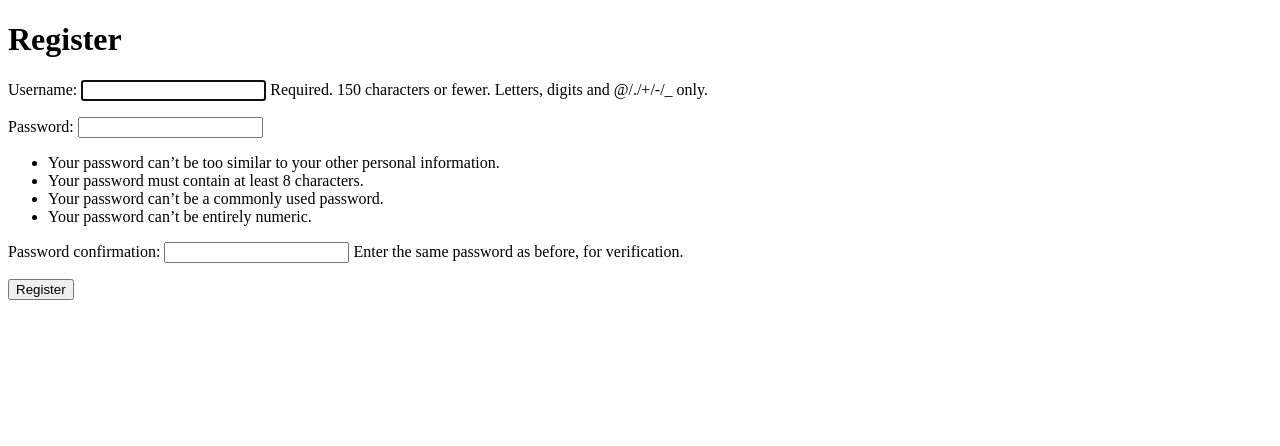
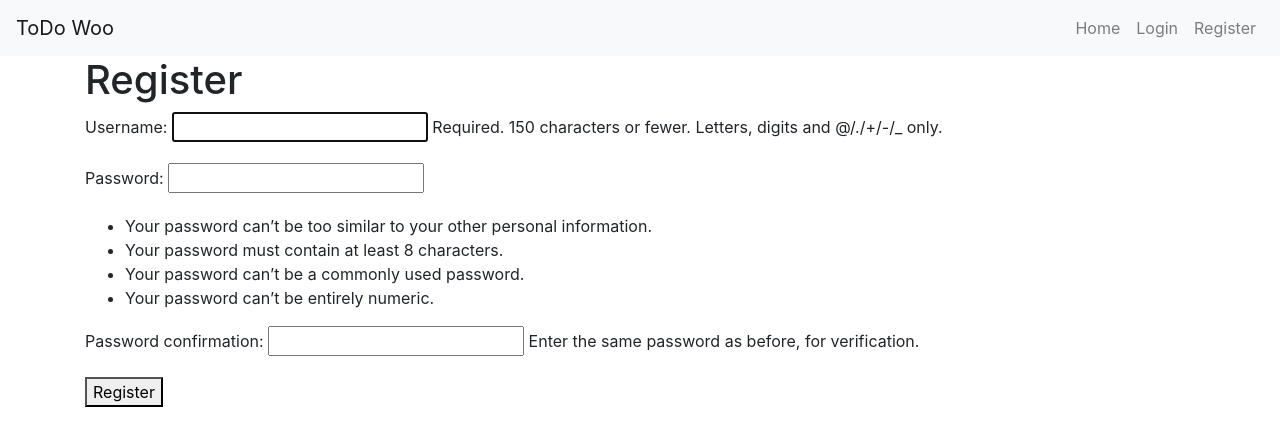
Before and after one commit to hebs87/django_todo, a Django app: page /register/ in a window 1280 px wide. Shown: the top 446 px of the page. Run offline with Django 3.2, Linux system fonts and the light colour scheme; some libraries are stand-ins or nearby versions.

Commit message:
Added navbar to base.html and customised nav links depending on whether user is logged in or out

```diff
--- a/templates/base.html
+++ b/templates/base.html
@@ -5,9 +5,64 @@
     <meta name="viewport" content="width=device-width, initial-scale=1.0">
     <meta http-equiv="X-UA-Compatible" content="ie=edge">
     <title>ToDo</title>
+    <!-- Bootstrap CSS CDN -->
+    <link rel="stylesheet" href="https://stackpath.bootstrapcdn.com/bootstrap/4.4.1/css/bootstrap.min.css"
+          integrity="sha384-Vkoo8x4CGsO3+Hhxv8T/Q5PaXtkKtu6ug5TOeNV6gBiFeWPGFN9MuhOf23Q9Ifjh" crossorigin="anonymous">
 </head>
 <body>
-    {% block content %}
-    {% endblock %}
+
+    <header>
+        <nav class="navbar navbar-expand-lg navbar-light bg-light">
+            <a class="navbar-brand" href="#">ToDo Woo</a>
+            <button class="navbar-toggler" type="button" data-toggle="collapse" data-target="#navbarSupportedContent"
+                    aria-controls="navbarSupportedContent" aria-expanded="false" aria-label="Toggle navigation">
+                <span class="navbar-toggler-icon"></span>
+            </button>
+
+            <div class="collapse navbar-collapse" id="navbarSupportedContent">
+                <ul class="navbar-nav ml-auto">
+                    <li class="nav-item">
+                        <a class="nav-link" href="#">Home</a>
+                    </li>
+                    <!-- Options if user is logged in -->
+                    {% if user.is_authenticated %}
+                        <li class="nav-item">
+                            <a class="nav-link" href="#">Logout</a>
+                        </li>
+                    <!-- Options if user is not logged in -->
+                    {% else %}
+                        <li class="nav-item">
+                            <a class="nav-link" href="#">Login</a>
+                        </li>
+                        <li class="nav-item">
+                            <a class="nav-link" href="#">Register</a>
+                        </li>
+                    {% endif %}
+                </ul>
+            </div>
+        </nav>
+    </header>
+
+    <main class="container">
+        <!-- Display username if user is logged in -->
+        {% if user.is_authenticated %}
+            <h5>Logged in as {{ user.username }}</h5>
+        {% endif %}
+
+        {% block content %}
+        {% endblock %}
+    </main>
+
+    <!-- Bootstrap jQuery script tags -->
+    <script src="https://code.jquery.com/jquery-3.4.1.slim.min.js"
+            integrity="sha384-J6qa4849blE2+poT4WnyKhv5vZF5SrPo0iEjwBvKU7imGFAV0wwj1yYfoRSJoZ+n"
+            crossorigin="anonymous"></script>
+    <script src="https://cdn.jsdelivr.net/npm/popper.js@1.16.0/dist/umd/popper.min.js"
+            integrity="sha384-Q6E9RHvbIyZFJoft+2mJbHaEWldlvI9IOYy5n3zV9zzTtmI3UksdQRVvoxMfooAo"
+            crossorigin="anonymous"></script>
+    <script src="https://stackpath.bootstrapcdn.com/bootstrap/4.4.1/js/bootstrap.min.js"
+            integrity="sha384-wfSDF2E50Y2D1uUdj0O3uMBJnjuUD4Ih7YwaYd1iqfktj0Uod8GCExl3Og8ifwB6"
+            crossorigin="anonymous"></script>
+
 </body>
 </html>
```
